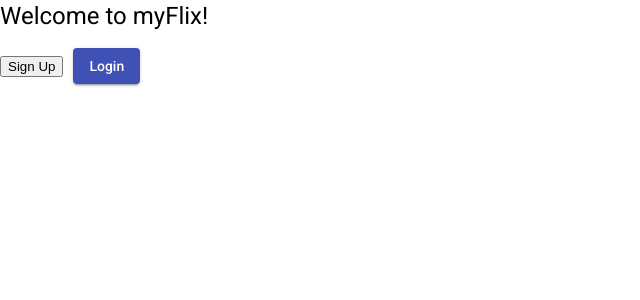
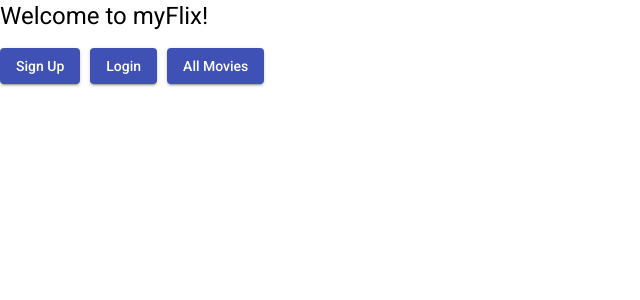
Before and after one commit to SolidSok/myFlix-Angular-client, an Angular app: page / in a window 1280 px wide. Shown: the top 300 px of the page, without its empty margins (0-640 px from the left). Built offline with nearby package versions, Linux system fonts and the light colour scheme.

Commit message:
movie card component

```diff
--- a/src/app/app.component.html
+++ b/src/app/app.component.html
@@ -1,7 +1,7 @@
 <div class="main-page">
   <h1>Welcome to myFlix!</h1>
   <button
-    Mat-raised-button
+    mat-raised-button
     (click)="openUserRegistrationDialog()"
     style="margin-right: 10px"
     color="primary"
@@ -16,4 +16,12 @@
   >
     Login
   </button>
+  <button
+    mat-raised-button
+    color="primary"
+    (click)="openMoviesDialog()"
+    style="margin-right: 10px"
+  >
+    All Movies
+  </button>
 </div>
--- a/src/app/app.component.ts
+++ b/src/app/app.component.ts
@@ -2,6 +2,7 @@ import { Component } from '@angular/core';
 import { UserRegistrationFormComponent } from './user-registration-form/user-registration-form.component';
 import { MatDialog } from '@angular/material/dialog';
 import { UserLoginFormComponent } from './user-login-form/user-login-form.component';
+import { MovieCardComponent } from './movie-card/movie-card.component';
 
 @Component({
   selector: 'app-root',
@@ -22,4 +23,7 @@ export class AppComponent {
   openUserLoginDialog(): void {
     this.dialog.open(UserLoginFormComponent, { width: '280px' });
   }
+  openMoviesDialog(): void {
+    this.dialog.open(MovieCardComponent, { width: '500px' });
+  }
 }
--- a/src/app/app.module.ts
+++ b/src/app/app.module.ts
@@ -14,9 +14,10 @@ import { FormsModule } from '@angular/forms';
 import { BrowserAnimationsModule } from '@angular/platform-browser/animations';
 import { UserRegistrationFormComponent } from './user-registration-form/user-registration-form.component';
 import { UserLoginFormComponent } from './user-login-form/user-login-form.component';
+import { MovieCardComponent } from './movie-card/movie-card.component';
 
 @NgModule({
-  declarations: [AppComponent, UserRegistrationFormComponent, UserLoginFormComponent],
+  declarations: [AppComponent, UserRegistrationFormComponent, UserLoginFormComponent, MovieCardComponent],
   imports: [
     BrowserModule,
     HttpClientModule,
--- /dev/null
+++ b/src/app/movie-card/movie-card.component.html
@@ -0,0 +1,6 @@
+<mat-card *ngFor="let movie of movies; let i = index">
+  <mat-dialog-content>
+    <mat-card-title>{{ movie.Title }}</mat-card-title>
+    <mat-card-subtitle><img src="{{ movie.ImagePath }}" /></mat-card-subtitle>
+  </mat-dialog-content>
+</mat-card>
--- /dev/null
+++ b/src/app/movie-card/movie-card.component.ts
@@ -0,0 +1,24 @@
+import { Component, OnInit } from '@angular/core';
+import { FetchApiDataService } from '../fetch-api-data.service';
+
+@Component({
+  selector: 'app-movie-card',
+  templateUrl: './movie-card.component.html',
+  styleUrls: ['./movie-card.component.scss'],
+})
+export class MovieCardComponent implements OnInit {
+  movies: any[] = [];
+
+  constructor(public fetchApiData: FetchApiDataService) {}
+
+  ngOnInit(): void {
+    this.getMovies();
+  }
+  getMovies(): void {
+    this.fetchApiData.getAllMovies().subscribe((resp: any) => {
+      this.movies = resp;
+      console.log(this.movies);
+      return this.movies;
+    });
+  }
+}
```
Also changed, not shown: src/app/movie-card/movie-card.component.scss (added), 1 other file (tests, documents, lock files or other folders).
